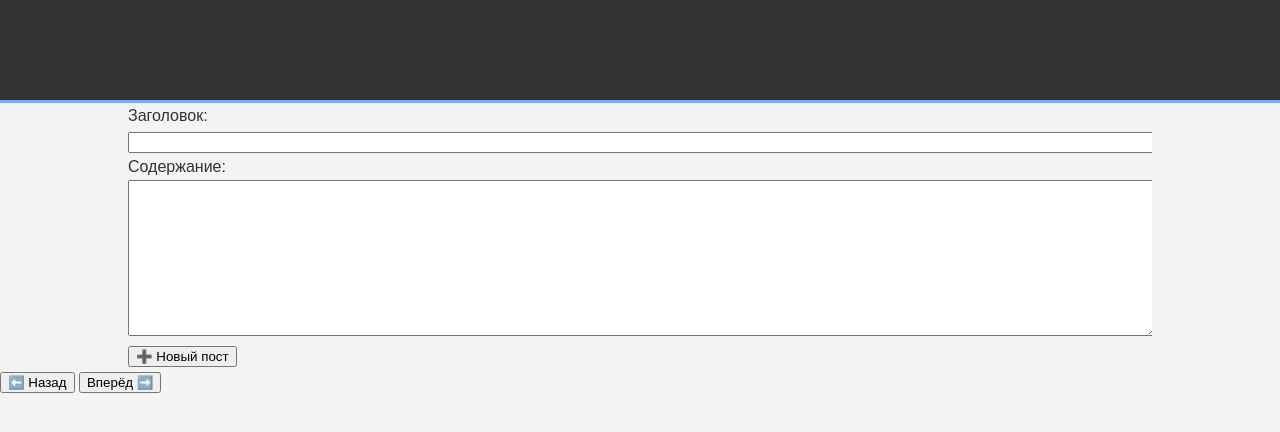
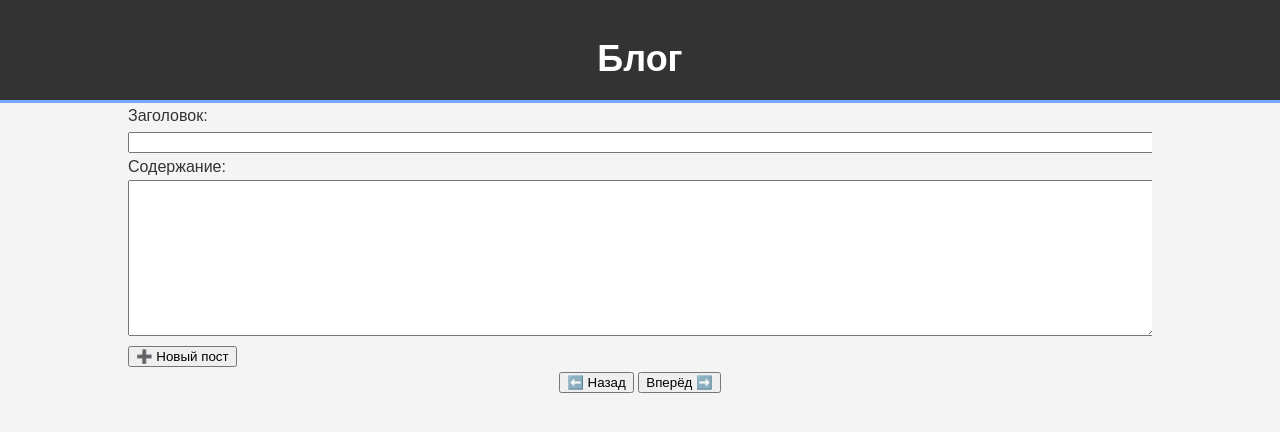
Before and after one commit to b15eecdd-94d1-493a-af46-d07a236a767a/OfflineChronicle, a Flask app: template template/blog_template_1.html in a window 1280 px wide. Shown: the top 432 px of the page. Run offline with Flask 3, Linux system fonts and the light colour scheme; the template is opened without the code that fills it, so the values that code supplies are empty; parts of the project's set-up code (start-up, migrations or seed data) failed here and were passed over.

Commit message:
Add files via upload

```diff
--- a/template/blog_template_1.html
+++ b/template/blog_template_1.html
@@ -55,7 +55,7 @@
             white-space: pre-wrap; /* Сохраняет переносы строк и пробелы */
         }
 .navigation {
-text:align: center;
+text-align: center;
 }
 .navigation form {
 display: inline-block;
--- a/template/blog_template_2.html
+++ b/template/blog_template_2.html
@@ -138,7 +138,7 @@
             animation: fadeIn 0.5s ease-in-out;
         }
 .navigation {
-text:align: center;
+text-align: center;
 }
 .navigation form {
 display: inline-block;
--- a/template/header.html
+++ b/template/header.html
@@ -1 +1 @@
-<title>Блог</title>
+<h1>Блог</h1>
```
